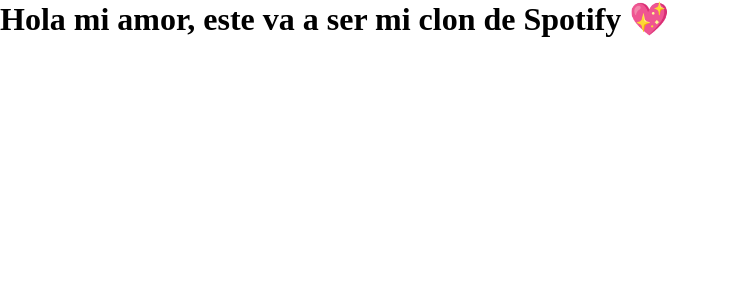
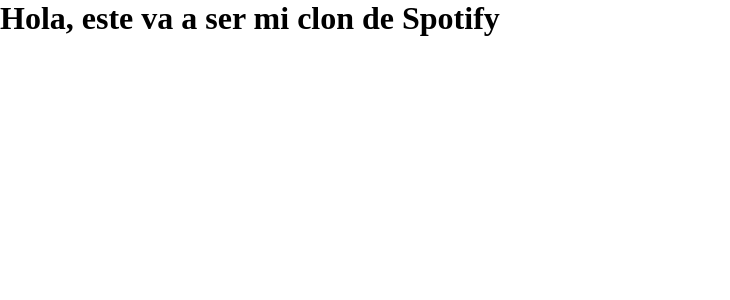
Before and after one commit to isaias-alt/spotify-clone, a React (Vite) app: page / in a window 1280 px wide. Shown: the top 300 px of the page, without its empty margins (0-730 px from the left). Built offline with nearby package versions, Linux system fonts and the light colour scheme.

Commit message:
fixing some things

```diff
--- a/package.json
+++ b/package.json
@@ -18,6 +18,7 @@
     "@types/react": "^18.0.28",
     "@types/react-dom": "^18.0.11",
     "@vitejs/plugin-react": "^3.1.0",
+    "eslint-plugin-react": "^7.32.2",
     "vite": "^4.2.0"
   },
   "eslintConfig": {
--- a/src/App.jsx
+++ b/src/App.jsx
@@ -1,4 +1,3 @@
-// eslint-disable-next-line no-unused-vars
 import Login from './components/Login'
 
 export default function App () {
--- a/src/components/Login.jsx
+++ b/src/components/Login.jsx
@@ -1,9 +1,6 @@
-/* eslint-disable no-unused-vars */
-import React from 'react'
-
 const Login = () => {
   return (
-    <h1>Hola mi amor, este va a ser mi clon de Spotify 💖</h1>
+    <h1>Hola, este va a ser mi clon de Spotify</h1>
   )
 }
 
--- a/src/main.jsx
+++ b/src/main.jsx
@@ -1,4 +1,3 @@
-/* eslint-disable no-unused-vars */
 import React from 'react'
 import ReactDOM from 'react-dom/client'
 import App from './App'
```
Also changed, not shown: 1 other file (tests, documents, lock files or other folders).
